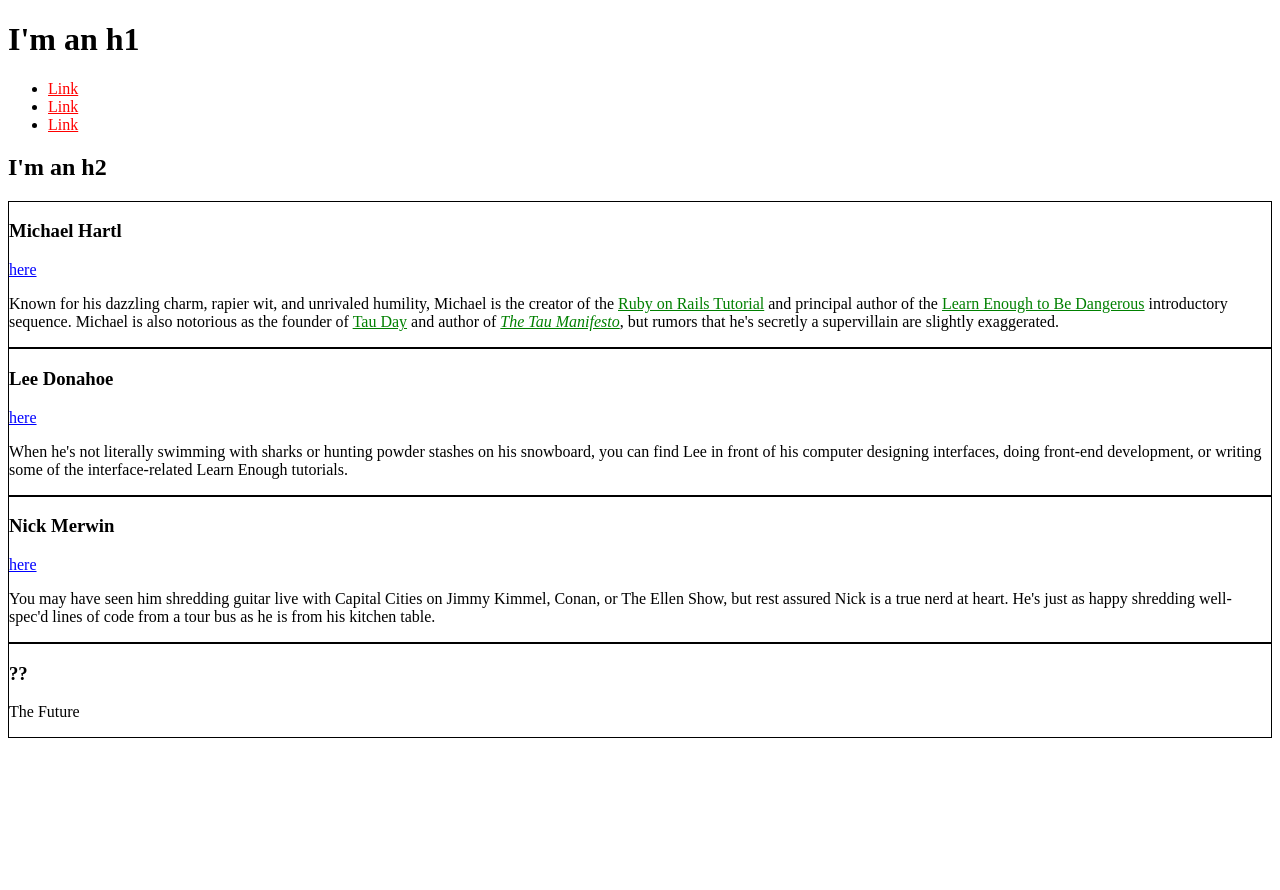
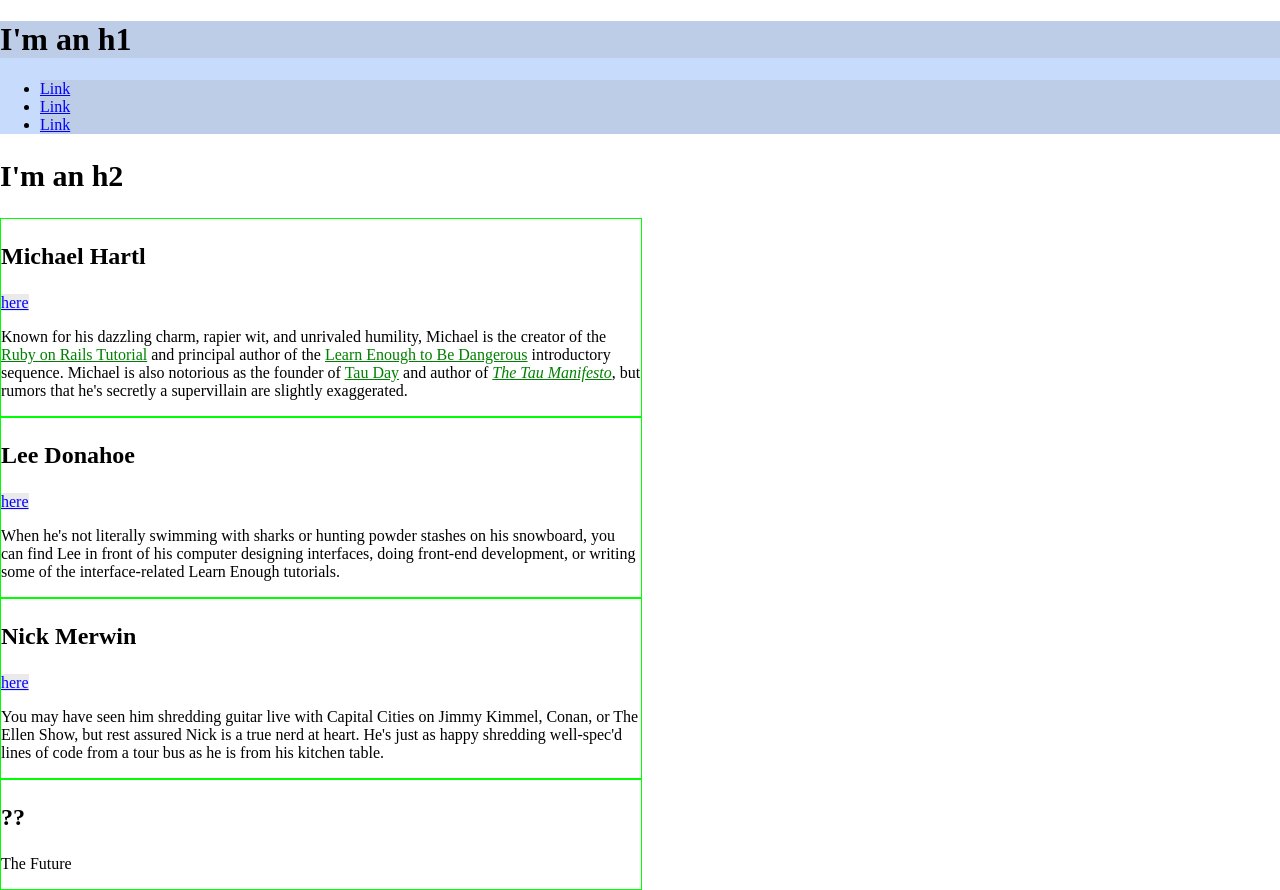
Before and after one commit to ericpogue/ericpogue.github.io, a plain HTML site: page index.html in a window 1280 px wide. Before the commit the page ends 800 px from the top, so only its background shows below. Drawn offline with Linux system fonts and the light colour scheme.

Commit message:
added sizing and a hero

```diff
--- a/index.html
+++ b/index.html
@@ -5,18 +5,47 @@
     <meta charset="utf-8">
     <style>
       /* GLOBAL STYLES */
+      html, body {
+        margin: 0;
+        padding: 0;
+      }
+      h1 {
+        font-size: 2em:
+        margin-top: 0;
+      }
       a {
-        color: red;
+        color: blue;
+      }
+      div.bio-box {
+        border: 1px solid #0f0;
+      }
+      h2 {
+        font-size: 30px;
+      }
+
+      /*HERO STYLES*/
+      .full-hero {
+        background-color: #c7dbfc;
       }
 
       /* SOCIAL STYLES */
       .social-links {
-        color: blue;
+        background: rgba(150, 150, 150, .2);
       }
 
       /* BIO STYLES */
+      .bio-wrapper {
+      }
       .bio-box {
         border: 1px solid black;
+        font-size: 1em;
+        width: 50%;
+      }
+      .bio-box h3 {
+        font-size: 1.5em
+      }
+      .bio-copy {
+        font-size: 1em;
       }
       .bio-copy a {
         color: green;
@@ -24,19 +53,22 @@
     </style>
   </head>
   <body>
-    <h1>I'm an h1</h1>
+    <div class="full-hero hero-home">
+      <h1 class="social-links">I'm an h1</h1>
       <ul>
-      <li>
+        <li class="social-links">
           <a href="https://example.com/">Link</a>
         </li>
-      <li>
+        <li class="social-links">
           <a href="https://example.com/">Link</a>
         </li>
-      <li>
+        <li class="social-links">
           <a href="https://example.com/">Link</a>
         </li>
       </ul>
+    </div>
     <h2>I'm an h2</h2>
+    <div class="bio-wrapper">
       <div class="bio-box">
         <h3>Michael Hartl</h3>
         <a href="https://twitter.com/mhartl" class="social-links">here</a>
@@ -86,5 +118,6 @@
         The Future
       </p>
       </div>
+  </div>
   </body>
 </html>
```
Lines whose indentation alone changed are shown as unchanged.
